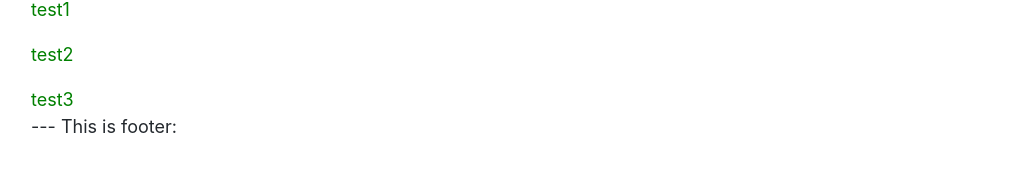
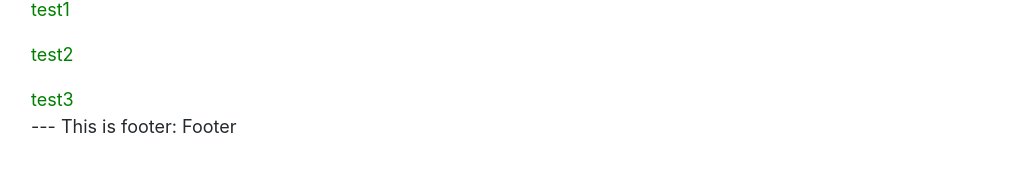
Before and after one commit to olexsyn/ITNote, a Jekyll site: the page built from index.md, in a window 1280 px wide. Shown: the part 496-668 px from the top of the page, without its empty margins (119-1154 px from the left). Built offline with Jekyll 4.4.1, drawn with Linux system fonts in a browser that asks for light colours; our own code applies the rules of GitHub Pages for plain Markdown files.

Commit message:
Update default.html

```diff
--- a/_layouts/default.html
+++ b/_layouts/default.html
@@ -16,7 +16,7 @@
 
 {{ content }}
 
-{% include footer.md %}
+{% include footer.md content="Footer" %}
 	</div>
 </body>
 </html>
```
